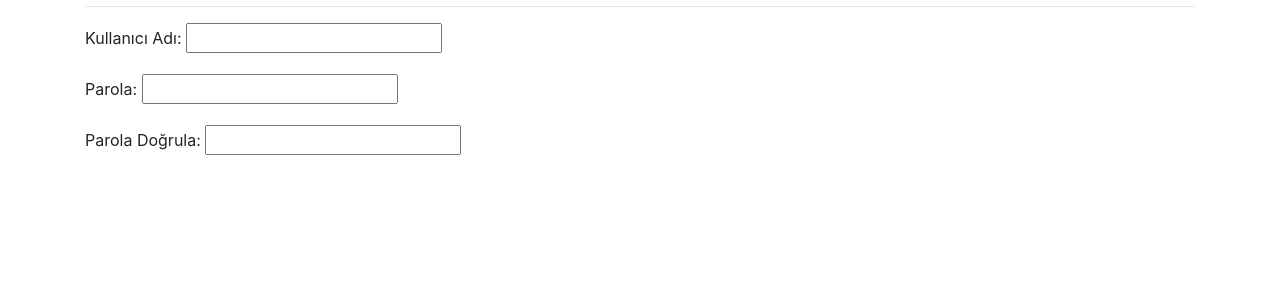
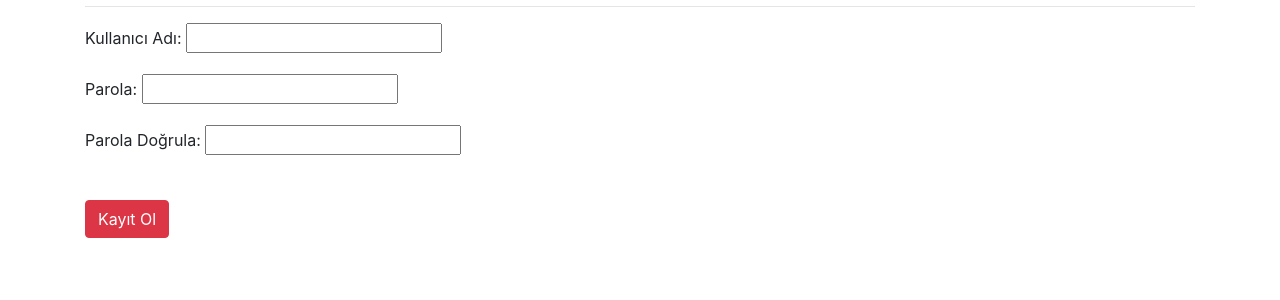
Before and after one commit to leventercan76/newblog, a Django app: page /user/register/ in a window 1280 px wide. Shown: the part 200-500 px from the top of the page. Run offline with Django 4.2, Linux system fonts and the light colour scheme; some libraries are stand-ins or nearby versions.

Commit message:
Kayıt olma butonu eklendi

```diff
--- a/templates/register.html
+++ b/templates/register.html
@@ -5,6 +5,8 @@
 <hr>
 <form method = "post">
     {{form.as_p}}
+    <br>
+    <button type = "submit" class = "btn btn-danger">Kayıt Ol</button>
 </form>
 
 {% endblock body %}
```
